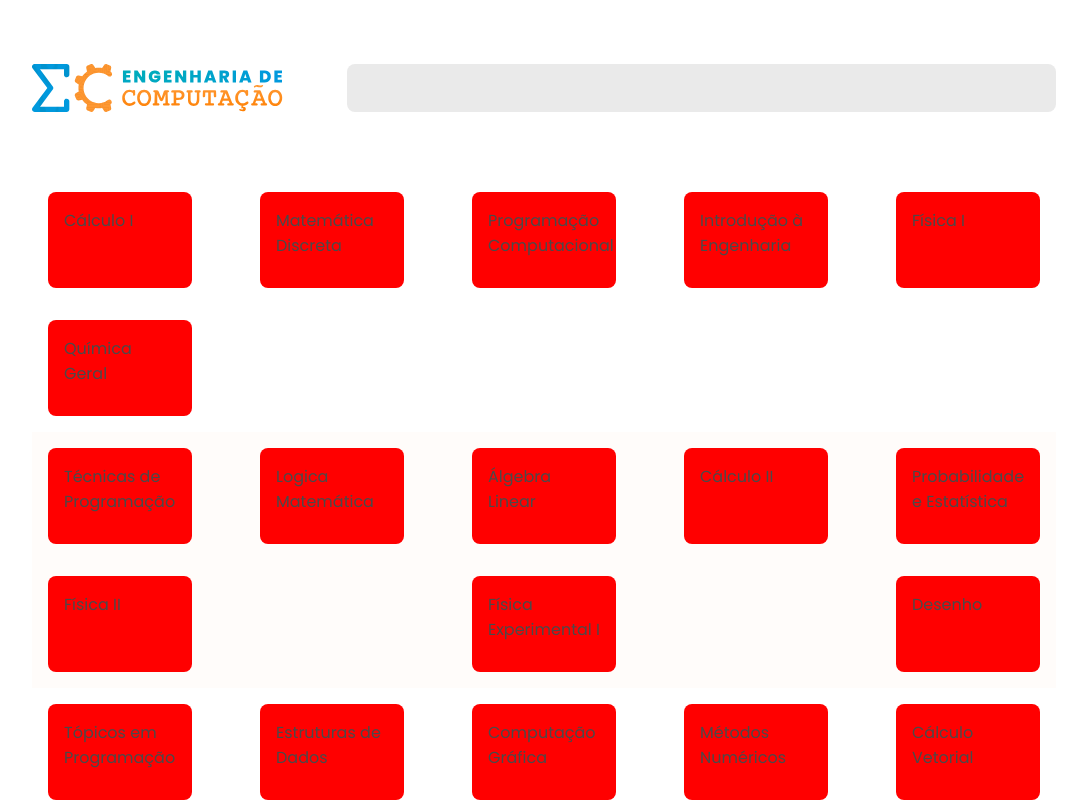
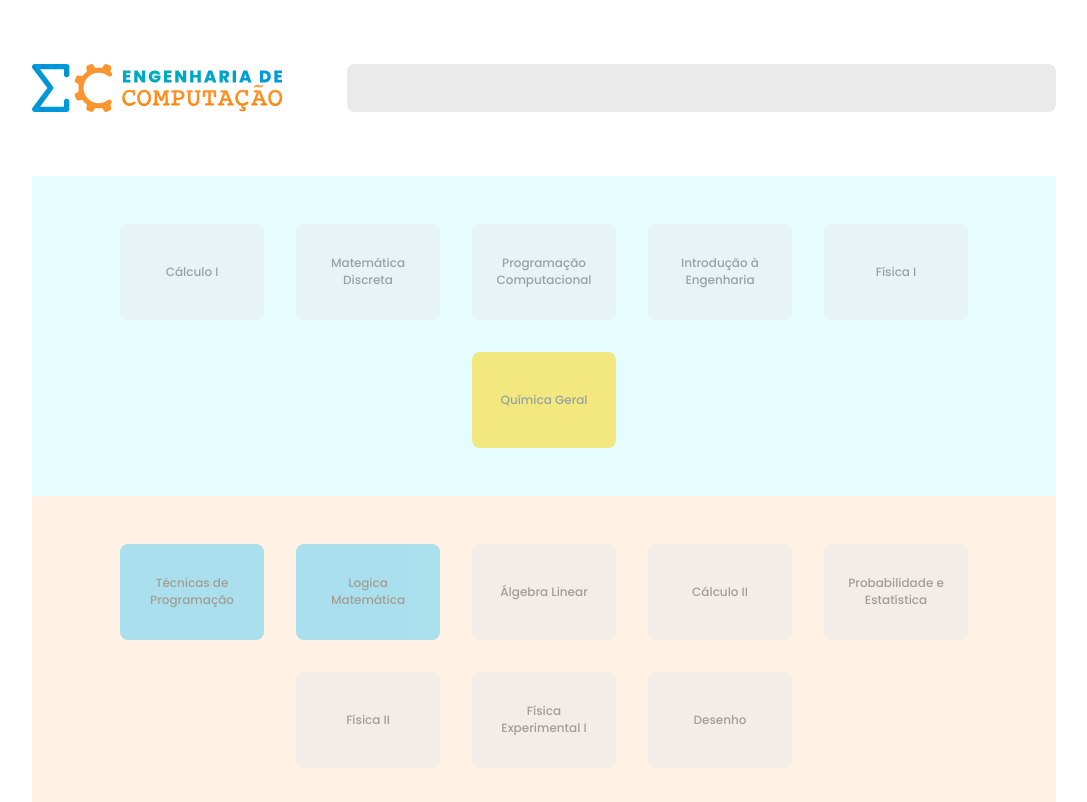
Before and after one commit to vander-furtuna/ec-diagram, a React (Vite) app: page / in a window 1280 px wide. Shown: the top 802 px of the page, without its empty margins (96-1183 px from the left). Built offline with nearby package versions, Linux system fonts and the light colour scheme.

Commit message:
feat: add search

```diff
--- a/src/@types/ICourse.ts
+++ b/src/@types/ICourse.ts
@@ -12,5 +12,5 @@ export interface ICourse {
   code: CourseCode;
   period: 1 | 2 | 3 | 4 | 5 | 6 | 7 | 8 | 9 | 10;
   type: CourseType[];
-    prerequisites?: CourseCode[];
+  prerequisites: CourseCode[];
 }
--- a/src/components/Card/index.tsx
+++ b/src/components/Card/index.tsx
@@ -1,15 +1,34 @@
+import { HTMLAttributes } from 'react';
 import { ICourse } from '../../@types/ICourse';
 import { CardContainer } from './styles';
 
-interface CardProps {
+interface CardProps extends HTMLAttributes<HTMLDivElement> {
   course: ICourse;
+  isPrerequisite?: boolean;
+  isUnlocked?: boolean;
+  isActive?: boolean;
+  isDisabled?: boolean;
 }
 
-export function Card({ course }: CardProps) {
+export function Card({
+  course,
+  isPrerequisite = false,
+  isUnlocked = false,
+  isActive = false,
+  isDisabled = false,
+  ...rest
+}: CardProps) {
   const { label, type } = course;
 
   return (
-        <CardContainer type={type}>
+    <CardContainer
+      type={type}
+      {...rest}
+      isActive={isActive}
+      isPrerequisite={isPrerequisite}
+      isUnlocked={isUnlocked}
+      isDisabled={isDisabled}
+    >
       <span>{label}</span>
     </CardContainer>
   );
--- a/src/components/Card/styles.ts
+++ b/src/components/Card/styles.ts
@@ -1,35 +1,93 @@
-import styled from 'styled-components';
+import styled, { css } from 'styled-components';
 import { CourseType } from '../../@types/ICourse';
 import { theme } from '../../styles/theme';
 
 interface CardProps {
   type: CourseType[];
+  isPrerequisite?: boolean;
+  isUnlocked?: boolean;
+  isActive?: boolean;
+  isDisabled?: boolean;
 }
 
 const getCardColor = (type: CourseType[]) => {
-    if (type.includes('AUTOMATION') || !type.includes('COMPUTING')) {
-        return `linear-gradient(45deg, ${theme.background.automation} 0%, ${theme.background.computing} 100%)`;
-    } else {
-        return theme.background.automation;
+  if (type.includes('AUTOMATION')) {
+    return theme.background.card.automation;
   }
 
   if (type.includes('COMPUTING')) {
-        return theme.background.computing;
+    return theme.background.card.computing;
   }
 
   if (type.includes('TELECOMMUNICATIONS')) {
-        return theme.background.telecomunications;
+    return theme.background.card.telecomunications;
+  }
+
+  if (type.includes('MANDATORY')) {
+    return theme.background.card.mandatory;
+  }
+
+  if (type.includes('AUTOMATION') && type.includes('COMPUTING')) {
+    return `linear-gradient(90deg, ${theme.background.card.automation} 50%, ${theme.background.card.computing} 50%)`;
+  }
+
+  if (type.includes('AUTOMATION') && type.includes('TELECOMMUNICATIONS')) {
+    return `linear-gradient(90deg, ${theme.background.card.automation} 50%, ${theme.background.card.telecomunications} 50%)`;
+  }
+
+  if (type.includes('COMPUTING') && type.includes('TELECOMMUNICATIONS')) {
+    return `linear-gradient(90deg, ${theme.background.card.computing} 50%, ${theme.background.card.telecomunications} 50%)`;
   }
 };
 
 export const CardContainer = styled.div<CardProps>`
+  cursor: pointer;
   width: 9rem;
   height: 6rem;
   padding: 1rem;
-    background: red;
+  background: ${({ type }) => getCardColor(type)};
   border-radius: ${({ theme }) => theme.borderRadius};
+  display: flex;
+  justify-content: center;
+  align-items: center;
+  transition: 0.2s all ease-in-out;
+
+  ${({ isPrerequisite, isUnlocked, isActive, isDisabled }) => {
+    if (isPrerequisite) {
+      return css`
+        border: 2px solid red;
+      `;
+    }
+
+    if (isUnlocked) {
+      return css`
+        border: 2px solid purple;
+      `;
+    }
+
+    if (isActive) {
+      return css`
+        border: 2px solid green;
+      `;
+    }
+
+    if (isDisabled) {
+      return css`
+        opacity: 0.5;
+      `;
+    }
+  }}
 
   span {
+    flex: 1;
     color: ${({ theme }) => theme.text.normal};
+    font-weight: 500;
+    font-size: 0.75rem;
+    line-height: 1.4;
+    text-align: center;
+  }
+
+  &:hover {
+    box-shadow: 4px 4px 20px -2px rgba(0, 0, 0, 0.05);
   }
 `;
--- a/src/components/SearchInput/index.tsx
+++ b/src/components/SearchInput/index.tsx
@@ -1,11 +1,12 @@
+import { InputHTMLAttributes } from 'react';
 import { SearchInputContainer } from './styles';
 
-interface SearchInputProps {}
+interface SearchInputProps extends InputHTMLAttributes<HTMLInputElement> {}
 
-export function SearchInput({}: SearchInputProps) {
-    return (
-        <SearchInputContainer>
-            <input type="text" />
-        </SearchInputContainer>
-    );
+export function SearchInput({ ...rest }: SearchInputProps) {
+  return (
+    <SearchInputContainer>
+      <input type="text" {...rest} />
+    </SearchInputContainer>
+  );
 }
--- a/src/containers/CoursesTable/index.tsx
+++ b/src/containers/CoursesTable/index.tsx
@@ -1,5 +1,6 @@
 import { Card } from '../../components/Card';
-import { COURSES } from '../../data/courses';
+
+import { useCourse } from '../../hooks/course';
 import { CoursesContainer, CoursesPeriodContainer } from './styles';
 
 interface CoursesTableProps {}
@@ -7,13 +8,30 @@ interface CoursesTableProps {}
 const PERIODS = [1, 2, 3, 4, 5, 6, 7, 8, 9, 10];
 
 export function CoursesTable({}: CoursesTableProps) {
+  const { courses, handleSetActiveCourse, activeCourse } = useCourse();
+
   return (
     <CoursesContainer>
       {PERIODS.map((period) => (
         <CoursesPeriodContainer key={period}>
-                    {COURSES.map((course) => {
+          {courses.map((course) => {
             if (course.period !== period) return null;
-                        return <Card course={course} />;
+            const isUnlocked = course.prerequisites.includes(activeCourse.code);
+            const isPrerequisite = activeCourse.prerequisites?.includes(
+              course.code,
+            );
+            const isActive = activeCourse.code === course.code;
+            const isDisabled = !isUnlocked && !isActive && !isPrerequisite;
+            return (
+              <Card
+                isPrerequisite={isPrerequisite}
+                isUnlocked={isUnlocked}
+                isActive={activeCourse.code === course.code}
+                isDisabled={isDisabled}
+                onClick={() => handleSetActiveCourse(course)}
+                course={course}
+              />
+            );
           })}
         </CoursesPeriodContainer>
       ))}
--- a/src/containers/CoursesTable/styles.ts
+++ b/src/containers/CoursesTable/styles.ts
@@ -9,14 +9,17 @@ export const CoursesContainer = styled.div`
 
 export const CoursesPeriodContainer = styled.div`
   width: 100%;
-    padding: 1rem;
+  padding: 3rem 2rem;
   display: flex;
   flex-wrap: wrap;
   align-items: center;
-    justify-content: space-between;
+  justify-content: center;
   gap: 2rem;
 
   &:nth-child(2n) {
     background: ${({ theme }) => theme.background.secondaryLight};
   }
+  &:nth-child(2n + 1) {
+    background: ${({ theme }) => theme.background.primaryLight};
+  }
 `;
--- a/src/containers/Header/index.tsx
+++ b/src/containers/Header/index.tsx
@@ -1,16 +1,19 @@
 import { ECLogo } from '../../assets/logo/ec-logo';
 import { SearchInput } from '../../components/SearchInput';
+import { useCourse } from '../../hooks/course';
 import { HeaderContainer, LogoContainer } from './styles';
 
 interface HeaderProps {}
 
 export function Header({}: HeaderProps) {
+  const { handleSearch } = useCourse();
+
   return (
     <HeaderContainer>
       <LogoContainer>
         <ECLogo />
       </LogoContainer>
-            <SearchInput />
+      <SearchInput onChange={(event) => handleSearch(event.target.value)} />
     </HeaderContainer>
   );
 }
--- /dev/null
+++ b/src/hooks/course.tsx
@@ -0,0 +1,76 @@
+import {
+  ReactNode,
+  createContext,
+  useCallback,
+  useContext,
+  useEffect,
+  useMemo,
+  useState,
+} from 'react';
+import { ICourse } from '../@types/ICourse';
+import { COURSES } from '../data/courses';
+
+interface ICourseContext {
+  activeCourse: ICourse;
+  courses: ICourse[];
+  handleSetActiveCourse: (course: ICourse) => void;
+  handleSearch: (search: string) => void;
+}
+
+interface ICourseProviderProps {
+  children: ReactNode;
+}
+
+const CourseContext = createContext<ICourseContext>({} as ICourseContext);
+
+export function CourseProvider({ children }: ICourseProviderProps) {
+  const [courses, setCourses] = useState<ICourse[]>([] as ICourse[]);
+  const [activeCourse, setActiveCourse] = useState<ICourse>({} as ICourse);
+
+  const handleSetActiveCourse = useCallback(
+    (course: ICourse) => {
+      setActiveCourse(course);
+    },
+    [setActiveCourse],
+  );
+
+  const handleSearch = useCallback((search: string) => {
+    setCourses(() => {
+      const filteredCourses = COURSES.filter((course) => {
+        return course.name.toLowerCase().includes(search.toLowerCase());
+      });
+
+      return filteredCourses;
+    });
+  }, []);
+
+  const value = useMemo(
+    () => ({
+      activeCourse,
+      courses,
+      handleSetActiveCourse,
+      handleSearch,
+    }),
+    [courses, activeCourse, handleSetActiveCourse, handleSearch],
+  );
+
+  useEffect(() => {
+    if (courses.length === 0) {
+      setCourses(COURSES);
+    }
+  });
+
+  return (
+    <CourseContext.Provider value={value}>{children}</CourseContext.Provider>
+  );
+}
+
+export function useCourse(): ICourseContext {
+  const context = useContext(CourseContext);
+
+  if (!context) {
+    throw new Error('useCourse must be used within a AppProvider');
+  }
+
+  return context;
+}
--- /dev/null
+++ b/src/hooks/index.tsx
@@ -0,0 +1,10 @@
+import { ReactNode } from 'react';
+import { CourseProvider } from './course';
+
+interface IAppProvider {
+  children: ReactNode;
+}
+
+export function AppProvider({ children }: IAppProvider) {
+  return <CourseProvider>{children}</CourseProvider>;
+}
--- a/src/main.tsx
+++ b/src/main.tsx
@@ -4,12 +4,15 @@ import { Dashboard } from './containers/Dashboard';
 import { GlobalStyle } from './styles/global.ts';
 import { ThemeProvider } from 'styled-components';
 import { theme } from './styles/theme.ts';
+import { AppProvider } from './hooks/index.tsx';
 
 ReactDOM.createRoot(document.getElementById('root') as HTMLElement).render(
   <React.StrictMode>
     <ThemeProvider theme={theme}>
-      <GlobalStyle />
-      <Dashboard />
+      <AppProvider>
+        <GlobalStyle />
+        <Dashboard />
+      </AppProvider>
     </ThemeProvider>
   </React.StrictMode>,
 );
--- a/src/styles/theme.ts
+++ b/src/styles/theme.ts
@@ -2,11 +2,11 @@ const colorPalette = {
   white: '#FFFFFF',
   black: '#000000',
 
-    primary10: '#FAFFFF',
+  primary10: '#E5FDFF',
   primary300: '#00ABBD',
   primary500: '#0099DD',
 
-    secondary10: '#FFFCFA',
+  secondary10: '#FFF2E5',
   secondary300: '#FF9934',
   secondary500: '#FE7F01',
 
@@ -41,9 +41,12 @@ export const theme = {
     secondary: colorPalette.secondary300,
     secondaryDark: colorPalette.secondary500,
 
+    card: {
       automation: colorPalette.automation300,
       computing: colorPalette.computing300,
       telecomunications: colorPalette.telecomunications300,
+      mandatory: colorPalette.gray200,
+    },
   },
   input: {
     background: colorPalette.gray200,
```
Also changed, not shown: src/data/courses.ts (+14 -3 lines). Lines whose indentation alone changed are shown as unchanged.
